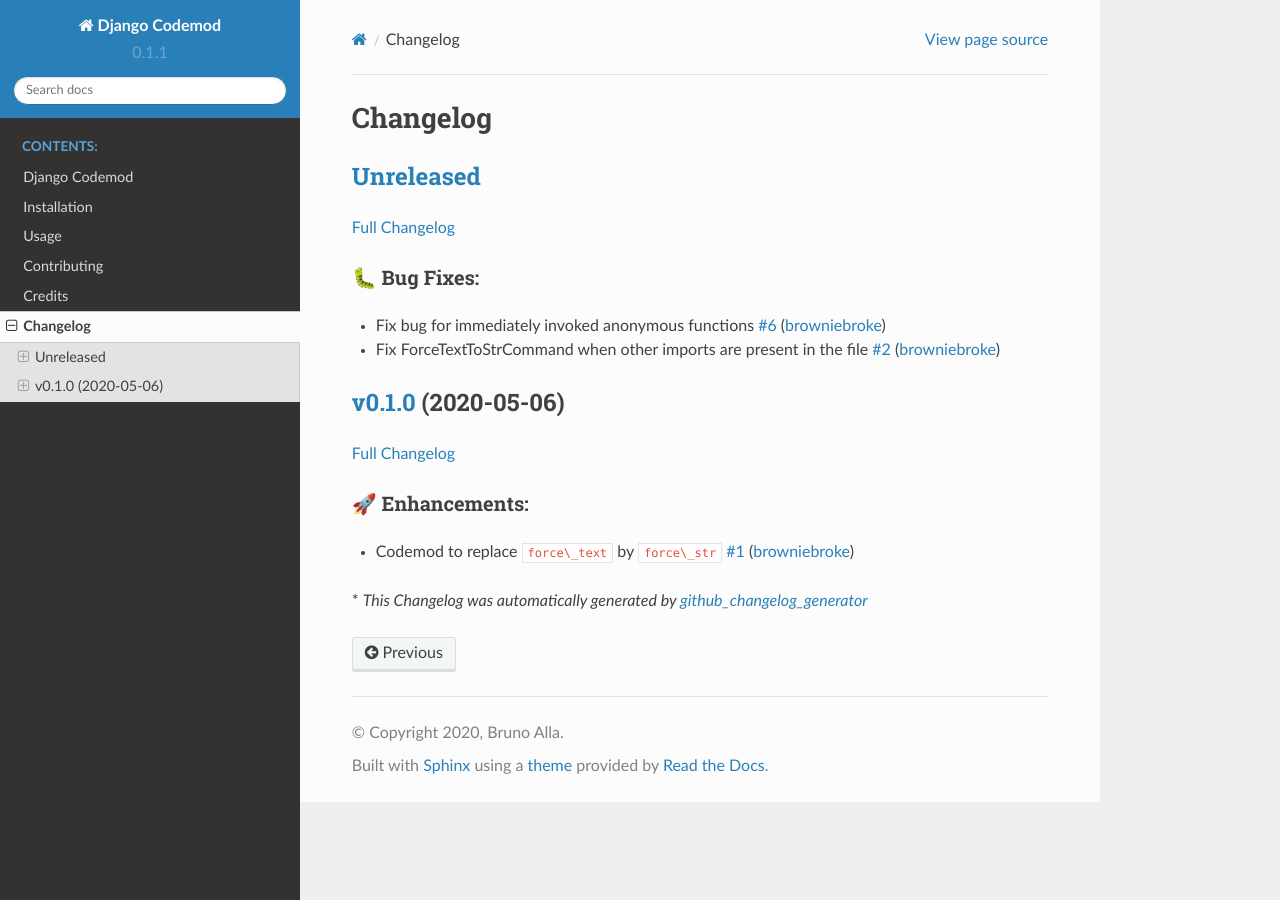
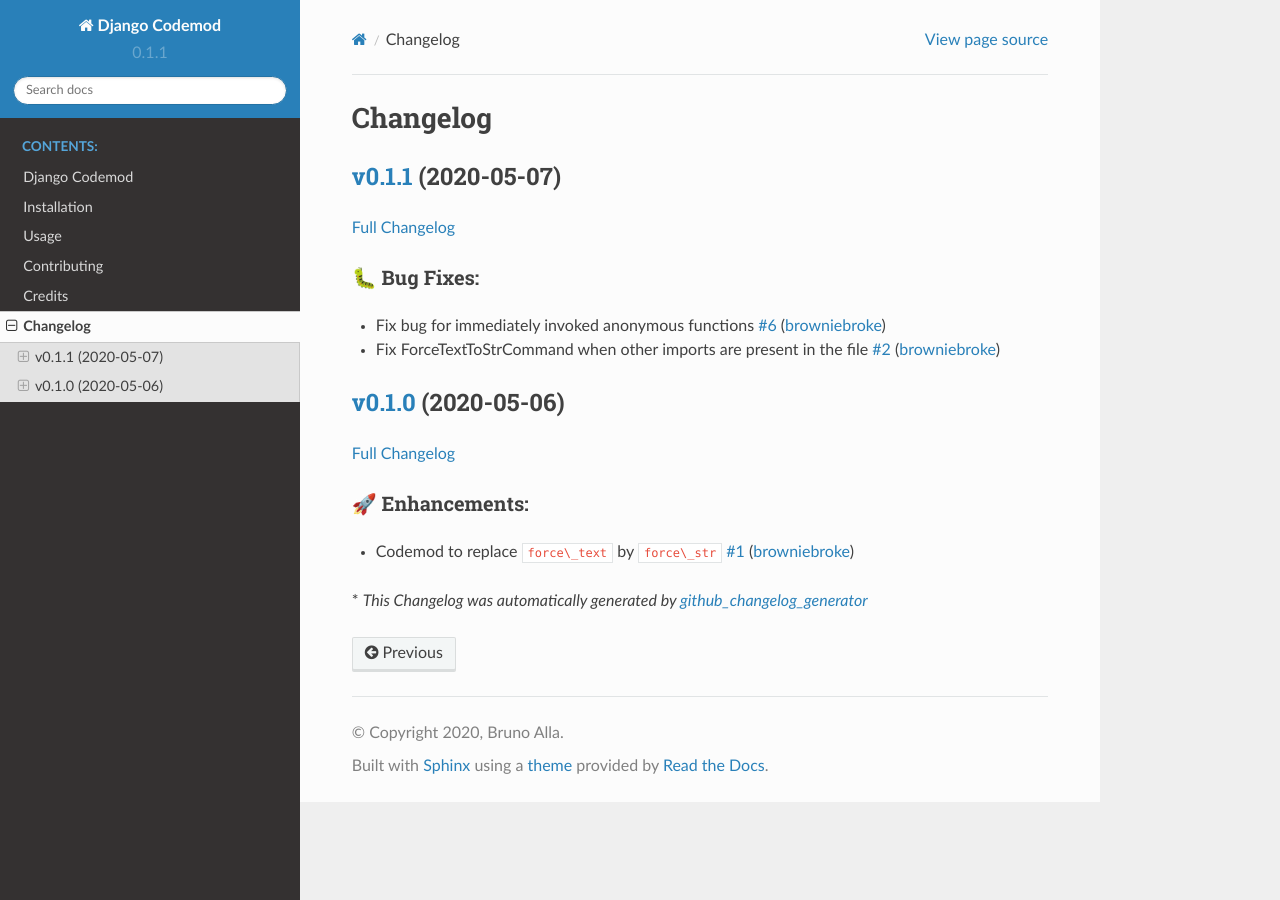
Before and after one commit to browniebroke/django-codemod, a Sphinx documentation site: the page built from docs/changelog.md, in a window 1280 px wide. Built offline with Sphinx 7.4.7 and the Read the Docs theme 2.0.0, drawn with Linux system fonts in a browser that asks for light colours; pages that are not in the unit, such as notebooks, are missing from menus.

Commit message:
Update Changelog

```diff
--- a/docs/changelog.md
+++ b/docs/changelog.md
@@ -1,8 +1,8 @@
 # Changelog
 
-## [Unreleased](https://github.com/browniebroke/django-codemod/tree/HEAD)
+## [v0.1.1](https://github.com/browniebroke/django-codemod/tree/v0.1.1) (2020-05-07)
 
-[Full Changelog](https://github.com/browniebroke/django-codemod/compare/v0.1.0...HEAD)
+[Full Changelog](https://github.com/browniebroke/django-codemod/compare/v0.1.0...v0.1.1)
 
 ### 🐛 Bug Fixes:
 
```
